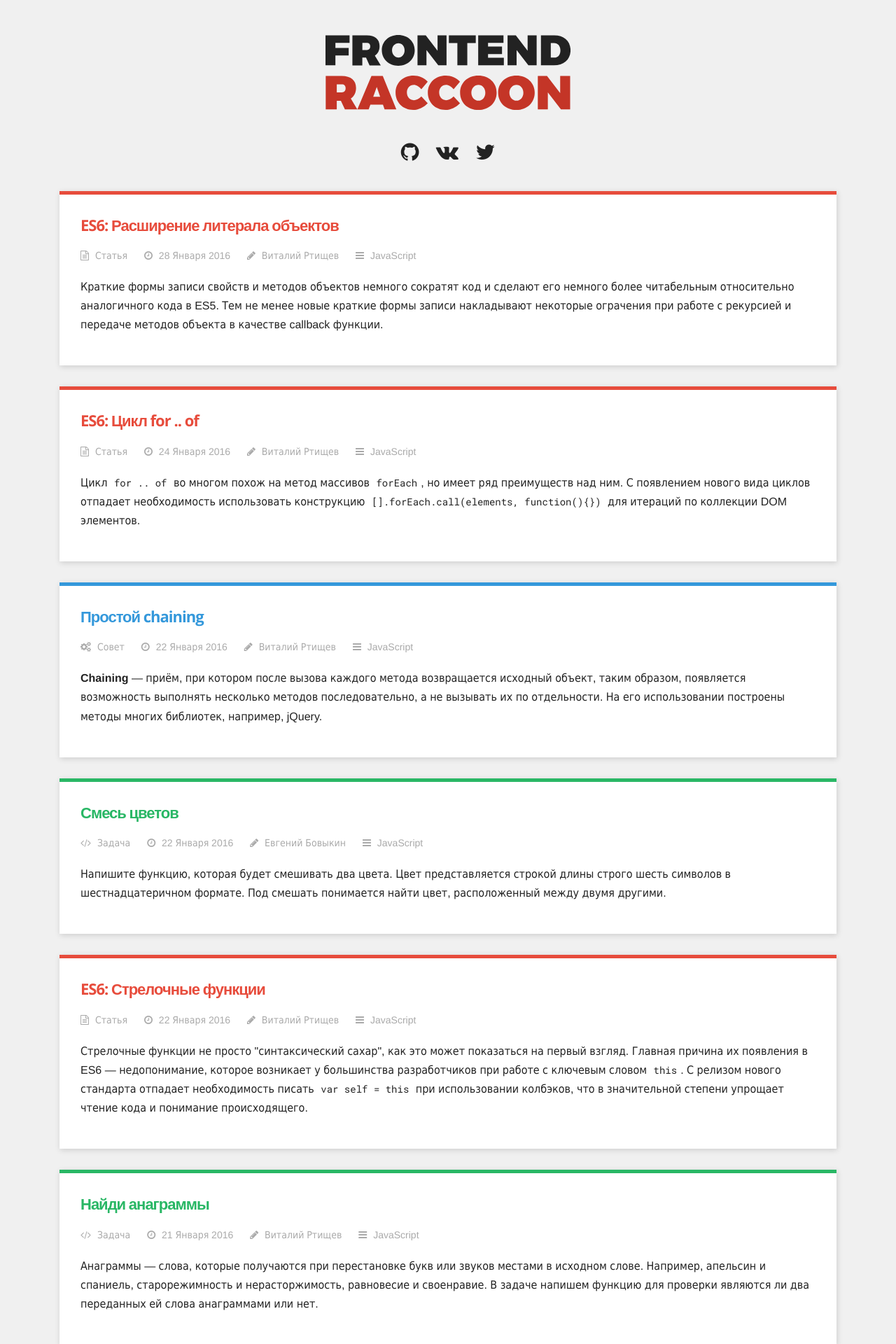
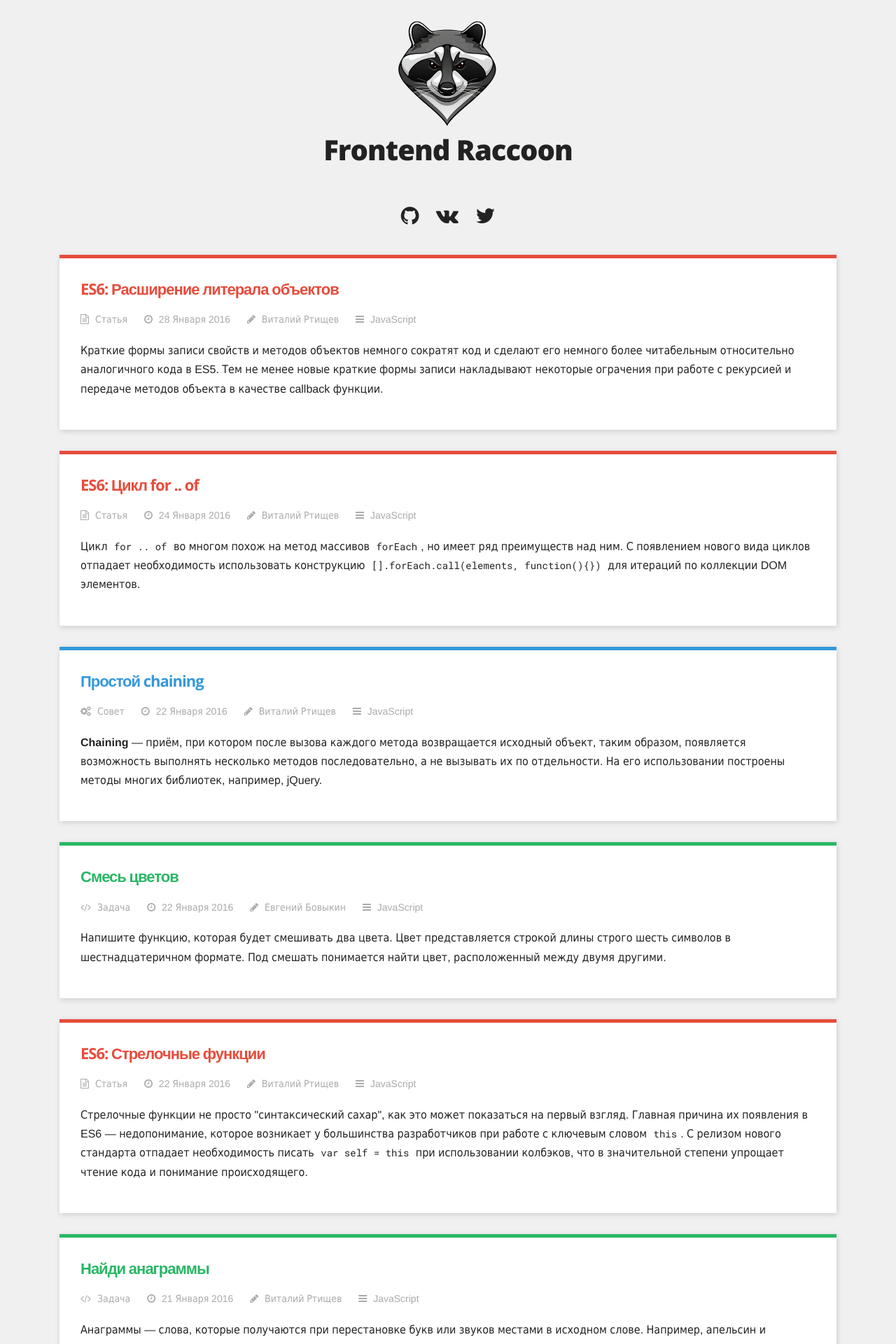
Before and after one commit to rtivital/jsraccoon, a Jekyll site: the page built from index.html, in a window 1280 px wide. Shown: the top 1920 px of the page at 70% size. Built offline with Jekyll 4.4.1, drawn with Linux system fonts in a browser that asks for light colours; nearby versions of some CDN libraries.

Commit message:
new styles for logo

```diff
--- a/_includes/header.html
+++ b/_includes/header.html
@@ -1,7 +1,10 @@
 <header class="site-header">
 	<div class="wrapper">
 		<div class="logo-section">
-			<a class="logo center" href="{{ site.url }}/"><img src="{{site.url}}/images/logo.svg" alt="logo"></a>
+			<a class="logo" href="{{ site.url }}/">
+				<img src="{{site.url}}/images/logo-raccoon.svg" alt="logo">
+				<span class="logo-text">Frontend Raccoon</span>
+			</a>
 		</div>
 
     {% include socials.html %}
--- a/_sass/site/_header.scss
+++ b/_sass/site/_header.scss
@@ -1,5 +1,5 @@
 .site-header {
-  padding-top: 5rem;
+  padding-top: 3rem;
   padding-bottom: 3rem;
 }
 
@@ -7,15 +7,40 @@
 	display: block;
 	margin-left: auto;
 	margin-right: auto;
-	max-width: 20rem;
+	text-align: center;
+	max-width: 50rem;
+
+	& > img {
+		max-width: 10rem;
+	}
+
 
 	transition: transform 200ms;
 
 	&:hover {
-		transform: scale(1.05);
+		.logo-text {
+			color: $dark-primary;
+		}
 	}
 
 	@include breakpoint(768px) {
-		max-width: 35rem;
+		& > img {
+			max-width: 15rem;
+		}
 	}
 }
+
+.logo-text {
+	color: $black;
+	transition: color 200ms;
+	display: block;
+	font-size: 2.5rem;
+	font-family: $font-family-headings;
+	font-weight: 900;
+	letter-spacing: -0.3rem;
+
+	@include breakpoint(768px) {
+		font-size: 4rem;
+		letter-spacing: -0.1rem;
+	}
+}
```
